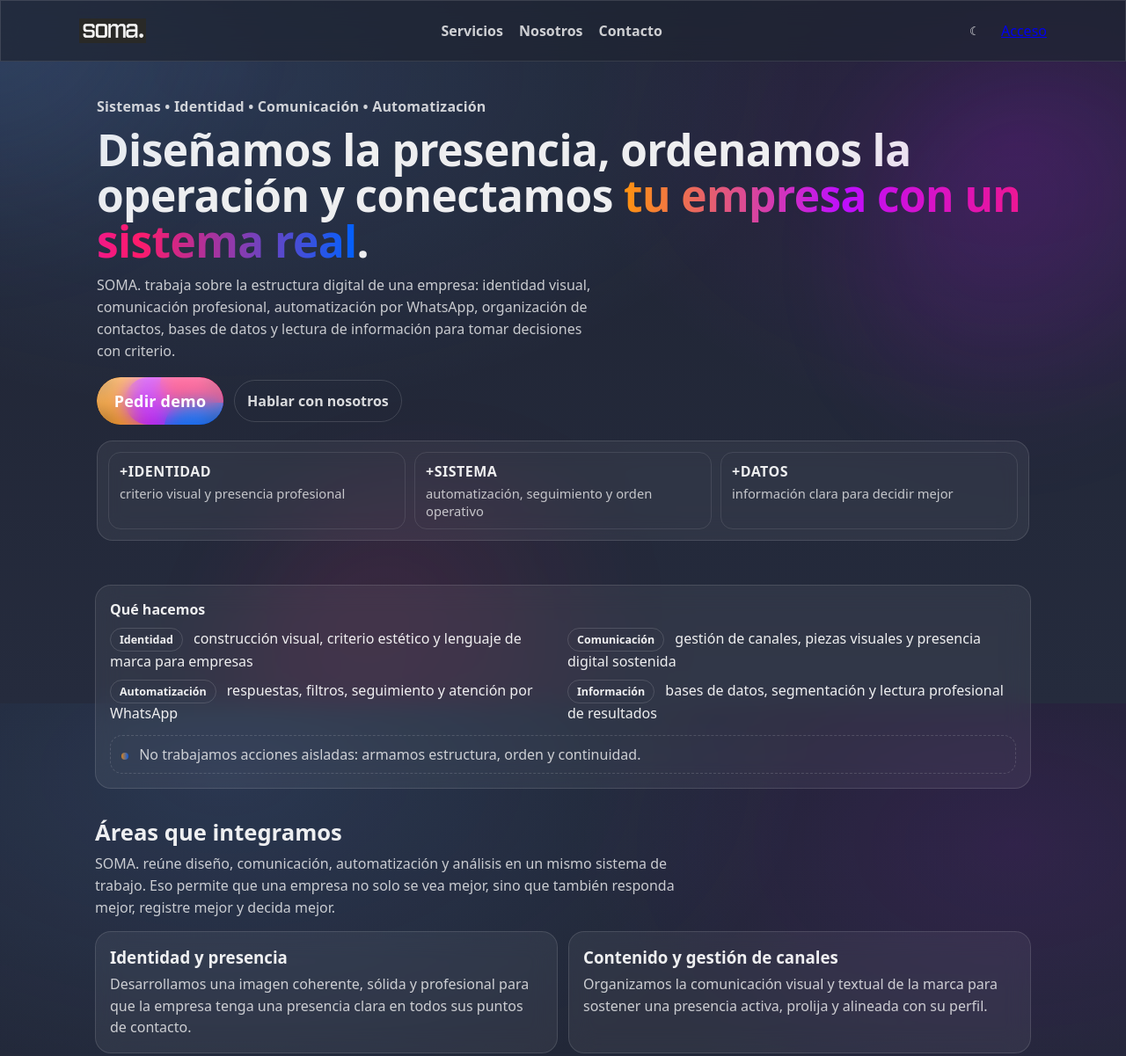
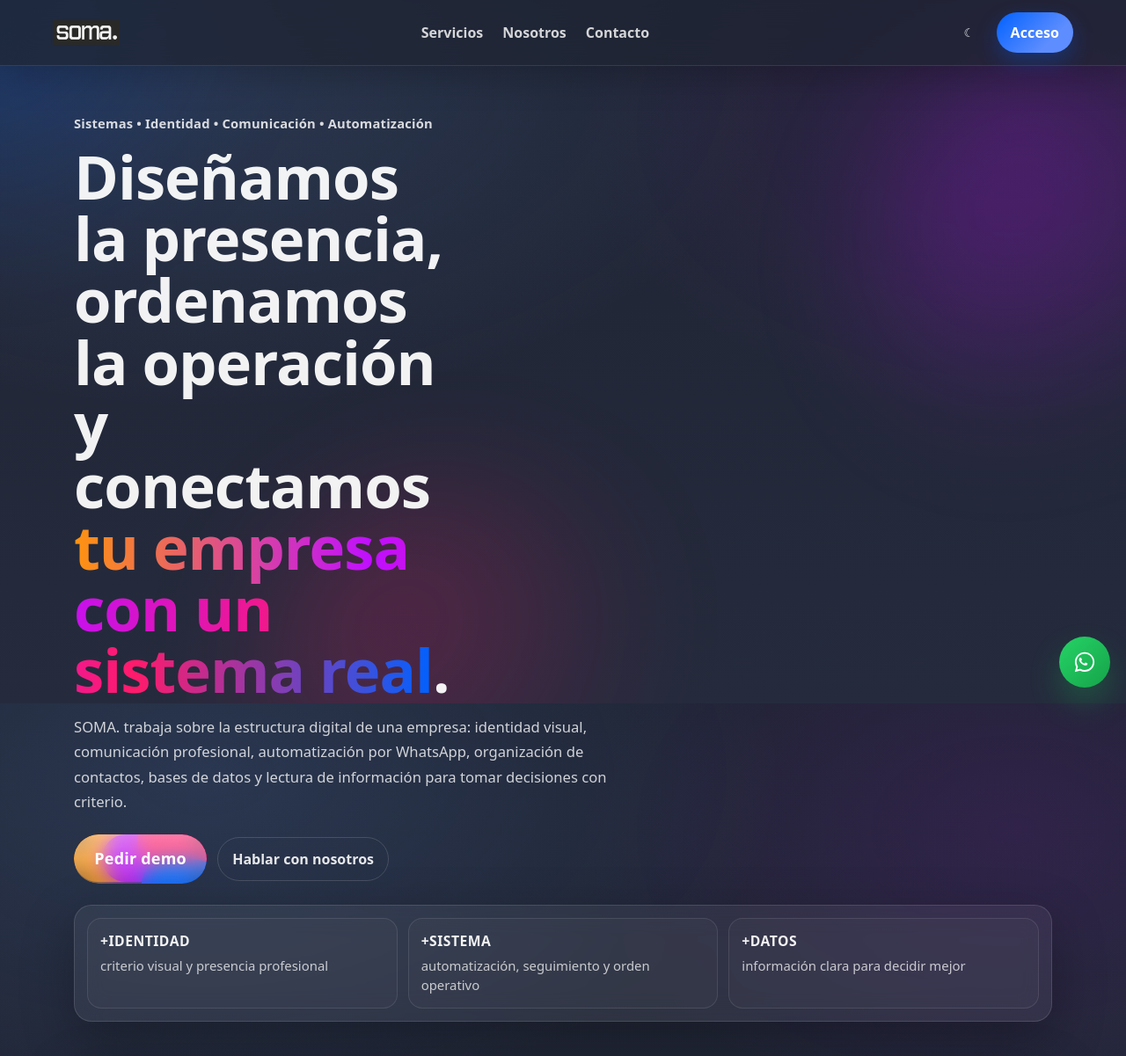
Before and after one commit to somastudiopy-source/SITIO-SOMA, a plain HTML site: page WEB/index.html in a window 1280 px wide. Shown: the top 1201 px of the page at 88% size. Drawn offline with Linux system fonts and the light colour scheme.

Commit message:
Update styles.css

```diff
--- a/WEB/styles.css
+++ b/WEB/styles.css
@@ -1,24 +1,36 @@
 :root {
-  --light: #e8e8e8;
-  --dark: #212121;
+  --light: #edf1f7;
+  --dark: #1f2433;
 
-  --text-dark: rgba(255, 255, 255, 0.92);
-  --text-light: rgba(0, 0, 0, 0.82);
+  --text-dark: rgba(255, 255, 255, 0.94);
+  --text-light: rgba(18, 24, 38, 0.9);
   --muted-dark: rgba(255, 255, 255, 0.72);
-  --muted-light: rgba(0, 0, 0, 0.64);
+  --muted-light: rgba(18, 24, 38, 0.66);
 
   --glass-dark: rgba(255, 255, 255, 0.06);
-  --glass-light: rgba(0, 0, 0, 0.06);
+  --glass-light: rgba(255, 255, 255, 0.58);
   --stroke-dark: rgba(255, 255, 255, 0.12);
-  --stroke-light: rgba(0, 0, 0, 0.12);
+  --stroke-light: rgba(18, 24, 38, 0.1);
 
   --c1: #ff930f;
   --c2: #bf0fff;
   --c3: #ff1b6b;
   --c4: #0061ff;
 
-  --radius: 18px;
-  --max: 1100px;
+  --soma-blue-900: #1f2433;
+  --soma-blue-850: #252b3d;
+  --soma-blue-800: #2b3247;
+  --soma-blue-700: #343c55;
+
+  --accent-blue: #7bb0ff;
+  --success: #22c55e;
+
+  --shadow-dark: 0 20px 60px rgba(0, 0, 0, 0.28);
+  --shadow-light: 0 20px 60px rgba(31, 36, 51, 0.08);
+
+  --radius: 20px;
+  --radius-sm: 14px;
+  --max: 1160px;
 }
 
 * {
@@ -28,6 +40,7 @@
 html,
 body {
   height: 100%;
+  scroll-behavior: smooth;
 }
 
 body {
@@ -35,36 +48,56 @@
   font-family: ui-sans-serif, system-ui, -apple-system, Segoe UI, Roboto, Helvetica,
     Arial, "Apple Color Emoji", "Segoe UI Emoji";
   overflow-x: hidden;
+  line-height: 1.5;
 }
 
 body.theme-dark {
-  background: var(--dark);
+  background:
+    radial-gradient(1200px 700px at 18% 10%, rgba(106, 167, 255, 0.14), transparent 55%),
+    radial-gradient(900px 600px at 90% 18%, rgba(191, 15, 255, 0.1), transparent 55%),
+    linear-gradient(180deg, var(--soma-blue-900), var(--soma-blue-850));
   color: var(--text-dark);
 }
 
 body.theme-light {
-  background: var(--light);
+  background:
+    radial-gradient(900px 500px at 15% 10%, rgba(0, 97, 255, 0.08), transparent 55%),
+    radial-gradient(700px 420px at 92% 18%, rgba(191, 15, 255, 0.06), transparent 55%),
+    var(--light);
   color: var(--text-light);
+}
+
+a {
+  color: inherit;
+}
+
+img {
+  max-width: 100%;
+  display: block;
 }
 
 .container {
   width: 100%;
   max-width: var(--max);
   margin: 0 auto;
-  padding: 92px 18px 60px; /* deja espacio para navbar fixed */
+  padding: 104px 20px 72px;
+  position: relative;
+  z-index: 1;
 }
 
 .glass {
   background: var(--glass-dark);
   border: 1px solid var(--stroke-dark);
   border-radius: var(--radius);
-  backdrop-filter: blur(14px);
-  -webkit-backdrop-filter: blur(14px);
+  backdrop-filter: blur(16px);
+  -webkit-backdrop-filter: blur(16px);
+  box-shadow: var(--shadow-dark);
 }
 
 body.theme-light .glass {
   background: var(--glass-light);
   border: 1px solid var(--stroke-light);
+  box-shadow: var(--shadow-light);
 }
 
 /* Background orbs */
@@ -73,6 +106,7 @@
   inset: 0;
   pointer-events: none;
   overflow: hidden;
+  z-index: 0;
 }
 
 .bg-orb {
@@ -80,8 +114,8 @@
   width: 520px;
   height: 520px;
   border-radius: 50%;
-  filter: blur(64px);
-  opacity: 0.28;
+  filter: blur(72px);
+  opacity: 0.26;
   transform: translate3d(0, 0, 0);
 }
 
@@ -90,21 +124,23 @@
   top: -160px;
   background: radial-gradient(circle at 30% 30%, var(--c4), transparent 60%);
 }
+
 .orb-2 {
   right: -220px;
   top: 60px;
   background: radial-gradient(circle at 30% 30%, var(--c2), transparent 60%);
 }
+
 .orb-3 {
-  left: 20%;
+  left: 22%;
   bottom: -260px;
   background: radial-gradient(circle at 30% 30%, var(--c3), transparent 60%);
 }
 
-/* ========== NAVBAR FULL WIDTH ========== */
+/* NAV */
 .nav {
   position: fixed;
-  z-index: 10;
+  z-index: 30;
   left: 0;
   top: 0;
   width: 100%;
@@ -115,6 +151,18 @@
   padding: 14px 22px;
 }
 
+body.theme-dark .nav.glass {
+  background: rgba(31, 36, 51, 0.72);
+  border-bottom: 1px solid rgba(255, 255, 255, 0.1);
+  box-shadow: 0 10px 40px rgba(0, 0, 0, 0.22);
+}
+
+body.theme-light .nav.glass {
+  background: rgba(255, 255, 255, 0.68);
+  border-bottom: 1px solid rgba(18, 24, 38, 0.08);
+  box-shadow: 0 10px 30px rgba(31, 36, 51, 0.06);
+}
+
 .nav-inner {
   width: 100%;
   max-width: var(--max);
@@ -122,6 +170,7 @@
   display: flex;
   align-items: center;
   justify-content: space-between;
+  gap: 18px;
 }
 
 .brand {
@@ -144,25 +193,28 @@
 
 .nav-links {
   display: none;
-  gap: 18px;
+  gap: 22px;
   align-items: center;
 }
 
 .nav-links a {
   text-decoration: none;
   font-weight: 600;
-  opacity: 0.85;
+  opacity: 0.86;
+  transition: opacity 0.2s ease, transform 0.2s ease;
 }
 
 body.theme-dark .nav-links a {
   color: var(--text-dark);
 }
+
 body.theme-light .nav-links a {
   color: var(--text-light);
 }
 
 .nav-links a:hover {
   opacity: 1;
+  transform: translateY(-1px);
 }
 
 .nav-actions {
@@ -172,21 +224,25 @@
 }
 
 .icon-btn {
-  height: 40px;
-  width: 40px;
+  height: 42px;
+  width: 42px;
   border-radius: 14px;
   border: 1px solid transparent;
   cursor: pointer;
   background: transparent;
   color: inherit;
+  transition: border-color 0.2s ease, transform 0.2s ease, background 0.2s ease;
 }
 
 .icon-btn:hover {
+  transform: translateY(-1px);
   border-color: rgba(255, 255, 255, 0.16);
+  background: rgba(255, 255, 255, 0.04);
 }
 
 body.theme-light .icon-btn:hover {
-  border-color: rgba(0, 0, 0, 0.12);
+  border-color: rgba(0, 0, 0, 0.1);
+  background: rgba(0, 0, 0, 0.04);
 }
 
 .link-pill {
@@ -198,18 +254,41 @@
   color: inherit;
   opacity: 0.92;
 }
+
 body.theme-light .link-pill {
   border: 1px solid rgba(0, 0, 0, 0.12);
 }
+
 .link-pill:hover {
   opacity: 1;
 }
 
-/* Hero */
+.btn-primary {
+  display: inline-flex;
+  align-items: center;
+  justify-content: center;
+  min-height: 44px;
+  padding: 11px 16px;
+  border-radius: 999px;
+  text-decoration: none;
+  font-weight: 800;
+  letter-spacing: 0.1px;
+  color: white;
+  background: linear-gradient(135deg, var(--c4), #5d8dff 70%);
+  box-shadow: 0 10px 24px rgba(0, 97, 255, 0.28);
+  transition: transform 0.2s ease, box-shadow 0.2s ease, opacity 0.2s ease;
+}
+
+.btn-primary:hover {
+  transform: translateY(-1px);
+  box-shadow: 0 14px 28px rgba(0, 97, 255, 0.34);
+}
+
+/* HERO */
 .hero {
   display: grid;
   grid-template-columns: 1fr;
-  gap: 16px;
+  gap: 18px;
 }
 
 .hero.hero-single {
@@ -217,22 +296,24 @@
 }
 
 .hero-left {
-  padding: 18px 2px;
+  padding: 24px 4px 8px;
 }
 
 .kicker {
   display: inline-block;
-  font-weight: 700;
+  font-weight: 800;
   letter-spacing: 0.2px;
-  opacity: 0.85;
-  margin: 0 0 12px;
+  opacity: 0.88;
+  margin: 0 0 14px;
+  font-size: 0.92rem;
 }
 
 h1 {
-  margin: 0 0 12px;
-  font-size: clamp(2rem, 5vw, 3.1rem);
-  line-height: 1.05;
-  letter-spacing: -0.6px;
+  margin: 0 0 16px;
+  font-size: clamp(2.3rem, 5.6vw, 4.3rem);
+  line-height: 1.02;
+  letter-spacing: -1px;
+  max-width: 11ch;
 }
 
 .gradient-text {
@@ -243,10 +324,11 @@
 }
 
 .sub {
-  margin: 0 0 18px;
-  opacity: 0.82;
-  line-height: 1.55;
-  max-width: 62ch;
+  margin: 0 0 22px;
+  opacity: 0.84;
+  line-height: 1.72;
+  max-width: 68ch;
+  font-size: 1.04rem;
 }
 
 .hero-cta {
@@ -257,13 +339,18 @@
 }
 
 .secondary {
+  display: inline-flex;
+  align-items: center;
+  justify-content: center;
+  min-height: 46px;
   text-decoration: none;
   font-weight: 700;
-  padding: 12px 14px;
+  padding: 12px 16px;
   border-radius: 999px;
-  opacity: 0.9;
+  opacity: 0.94;
   border: 1px solid rgba(255, 255, 255, 0.16);
   color: inherit;
+  transition: opacity 0.2s ease, transform 0.2s ease, background 0.2s ease;
 }
 
 body.theme-light .secondary {
@@ -272,6 +359,12 @@
 
 .secondary:hover {
   opacity: 1;
+  transform: translateY(-1px);
+  background: rgba(255, 255, 255, 0.04);
+}
+
+body.theme-light .secondary:hover {
+  background: rgba(0, 0, 0, 0.03);
 }
 
 .loader-wrap {
@@ -280,42 +373,51 @@
   gap: 10px;
   opacity: 0.9;
 }
+
 .loader-wrap.show {
   display: inline-flex;
 }
 
-/* Stats */
+/* STATS */
 .hero-stats {
-  margin-top: 18px;
+  margin-top: 24px;
   display: grid;
   grid-template-columns: repeat(3, minmax(0, 1fr));
-  gap: 10px;
-  padding: 12px;
+  gap: 12px;
+  padding: 14px;
 }
 
 .stat {
-  padding: 10px 12px;
-  border-radius: 14px;
+  padding: 14px 14px;
+  border-radius: 16px;
   border: 1px solid rgba(255, 255, 255, 0.1);
+  background: rgba(255, 255, 255, 0.025);
 }
+
 body.theme-light .stat {
-  border: 1px solid rgba(0, 0, 0, 0.1);
+  border: 1px solid rgba(0, 0, 0, 0.08);
+  background: rgba(255, 255, 255, 0.44);
 }
 
 .stat-num {
   font-weight: 900;
   letter-spacing: 0.5px;
-  margin-bottom: 4px;
+  margin-bottom: 6px;
+  font-size: 0.98rem;
 }
+
 .stat-label {
   opacity: 0.78;
-  font-size: 0.92rem;
+  font-size: 0.93rem;
+  line-height: 1.45;
 }
 
-/* Lists, pills, notes */
+/* LISTS / PILLS / NOTES */
 .card-title {
   font-weight: 900;
-  margin-bottom: 10px;
+  margin-bottom: 12px;
+  font-size: 1.08rem;
+  letter-spacing: -0.2px;
 }
 
 .feature-list {
@@ -323,7 +425,12 @@
   padding: 0;
   margin: 0;
   display: grid;
-  gap: 10px;
+  gap: 12px;
+}
+
+.feature-list li {
+  line-height: 1.65;
+  opacity: 0.92;
 }
 
 .pill {
@@ -331,25 +438,32 @@
   align-items: center;
   font-weight: 800;
   font-size: 0.78rem;
-  padding: 4px 10px;
+  padding: 5px 10px;
   border-radius: 999px;
   border: 1px solid rgba(255, 255, 255, 0.14);
   margin-right: 8px;
+  margin-bottom: 4px;
+  background: rgba(255, 255, 255, 0.04);
 }
+
 body.theme-light .pill {
-  border: 1px solid rgba(0, 0, 0, 0.12);
+  border: 1px solid rgba(0, 0, 0, 0.1);
+  background: rgba(255, 255, 255, 0.5);
 }
 
 .mini-note {
-  margin-top: 14px;
-  opacity: 0.82;
-  padding: 10px 12px;
+  margin-top: 16px;
+  opacity: 0.84;
+  padding: 12px 14px;
   border-radius: 14px;
   border: 1px dashed rgba(255, 255, 255, 0.18);
+  line-height: 1.6;
 }
+
 body.theme-light .mini-note {
-  border: 1px dashed rgba(0, 0, 0, 0.18);
+  border: 1px dashed rgba(0, 0, 0, 0.16);
 }
+
 .dot {
   display: inline-block;
   width: 8px;
@@ -359,43 +473,58 @@
   background: linear-gradient(90deg, var(--c1), var(--c4));
 }
 
-/* Sections */
+/* SECTIONS */
 .section {
-  margin-top: 32px;
+  margin-top: 34px;
+}
+
+.section-head {
+  margin-bottom: 14px;
 }
 
 .section-head h2 {
-  margin: 0 0 6px;
-  font-size: 1.6rem;
+  margin: 0 0 8px;
+  font-size: clamp(1.65rem, 3vw, 2.3rem);
+  letter-spacing: -0.5px;
 }
+
 .section-head p {
-  margin: 0 0 14px;
+  margin: 0;
   opacity: 0.82;
-  line-height: 1.55;
-  max-width: 75ch;
+  line-height: 1.7;
+  max-width: 78ch;
 }
 
 .grid {
   display: grid;
   grid-template-columns: 1fr;
-  gap: 12px;
+  gap: 14px;
 }
 
 .card {
-  padding: 16px;
+  padding: 20px;
+  transition: transform 0.2s ease, border-color 0.2s ease, background 0.2s ease;
 }
+
+.card:hover {
+  transform: translateY(-2px);
+}
+
 .card h3 {
-  margin: 0 0 6px;
+  margin: 0 0 8px;
+  font-size: 1.08rem;
+  letter-spacing: -0.2px;
 }
+
 .card p {
   margin: 0;
-  opacity: 0.82;
-  line-height: 1.55;
+  opacity: 0.84;
+  line-height: 1.68;
 }
 
-/* Wide blocks */
+/* WIDE BLOCKS */
 .wide {
-  padding: 16px;
+  padding: 18px;
   display: grid;
   gap: 14px;
 }
@@ -407,21 +536,25 @@
 }
 
 .tag {
-  padding: 8px 10px;
+  padding: 9px 11px;
   border-radius: 999px;
   font-weight: 800;
+  font-size: 0.84rem;
   border: 1px solid rgba(255, 255, 255, 0.14);
-  opacity: 0.9;
-}
-body.theme-light .tag {
-  border: 1px solid rgba(0, 0, 0, 0.12);
+  opacity: 0.92;
+  background: rgba(255, 255, 255, 0.04);
 }
 
-/* Contact */
+body.theme-light .tag {
+  border: 1px solid rgba(0, 0, 0, 0.1);
+  background: rgba(255, 255, 255, 0.5);
+}
+
+/* CONTACT */
 .contact {
-  padding: 16px;
+  padding: 20px;
   display: grid;
-  gap: 14px;
+  gap: 16px;
 }
 
 .contact-line {
@@ -439,67 +572,83 @@
   flex-wrap: wrap;
 }
 
-/* Footer */
+/* FOOTER */
 .footer {
-  margin-top: 34px;
-  padding: 16px 6px 0;
+  margin-top: 38px;
+  padding: 18px 6px 0;
   display: flex;
   justify-content: space-between;
   gap: 10px;
-  opacity: 0.86;
+  opacity: 0.82;
   flex-wrap: wrap;
+  font-size: 0.95rem;
 }
+
 .footer.compact {
   justify-content: center;
   padding-top: 26px;
 }
+
 .footer-links a {
   color: inherit;
   text-decoration: none;
-  margin-left: 10px;
+  margin-left: 12px;
   opacity: 0.9;
 }
+
 .footer-links a:hover {
   opacity: 1;
 }
 
-/* "Qué resolvemos" container */
+/* WIDE SIMPLE CARD */
 .card-wide {
-  padding: 16px;
+  padding: 20px;
 }
 
-/* Loader (Uiverse) */
+/* LOADER */
 .loader {
   border: 4px solid rgba(0, 0, 0, 0.1);
   border-left-color: transparent;
   border-radius: 50%;
-  width: 36px;
-  height: 36px;
+  width: 34px;
+  height: 34px;
   animation: spin89345 1s linear infinite;
 }
+
 @keyframes spin89345 {
-  0% { transform: rotate(0deg); }
-  100% { transform: rotate(360deg); }
+  0% {
+    transform: rotate(0deg);
   }
+
+  100% {
+    transform: rotate(360deg);
+  }
+}
+
 body.theme-dark .loader {
   border: 4px solid rgba(255, 255, 255, 0.14);
   border-left-color: transparent;
 }
 
-/* Blob button (Uiverse) */
+/* BLOB BUTTON */
 .blob-btn {
   position: relative;
   font-family: inherit;
   font-size: 18px;
   border-radius: 40em;
-  width: 8em;
-  height: 3em;
+  width: 8.4em;
+  height: 3.1em;
   z-index: 1;
   color: white;
   cursor: pointer;
   overflow: hidden;
   border: none;
   background: transparent;
+  transition: transform 0.2s ease;
+}
+
+.blob-btn:hover {
+  transform: translateY(-1px);
 }
 
 .blob-btn .text {
@@ -508,10 +657,10 @@
   top: 0;
   width: 100%;
   height: 100%;
-  line-height: 3em;
+  line-height: 3.1em;
   border-radius: 40em;
   border: none;
-  background: linear-gradient(rgba(255, 255, 255, 0.42), rgba(150, 150, 150, 0.2));
+  background: linear-gradient(rgba(255, 255, 255, 0.42), rgba(150, 150, 150, 0.18));
   z-index: 1;
   backdrop-filter: blur(10px);
   -webkit-backdrop-filter: blur(10px);
@@ -531,22 +680,59 @@
   transition: transform 0.3s ease-in-out, background 0.3s ease-in-out;
 }
 
-.blob-btn .blob:nth-child(2) { left: 0em; top: 0; background: var(--c1); }
-.blob-btn .blob:nth-child(3) { left: 1.8em; top: 0; background: var(--c2); }
-.blob-btn .blob:nth-child(4) { left: 4em; top: -1em; background: var(--c3); }
-.blob-btn .blob:nth-child(5) { left: 4.3em; top: 1.6em; background: var(--c4); }
+.blob-btn .blob:nth-child(2) {
+  left: 0em;
+  top: 0;
+  background: var(--c1);
+}
 
-.blob-btn:hover .blob:nth-child(2) { background: var(--c4); }
-.blob-btn:hover .blob:nth-child(3) { background: var(--c3); }
-.blob-btn:hover .blob:nth-child(4) { background: var(--c2); }
-.blob-btn:hover .blob:nth-child(5) { background: var(--c1); }
+.blob-btn .blob:nth-child(3) {
+  left: 1.8em;
+  top: 0;
+  background: var(--c2);
+}
 
-.blob-btn:hover .blob { transform: scale(1.3); }
-.blob-btn:active { outline: 2px solid rgba(255, 255, 255, 0.65); }
+.blob-btn .blob:nth-child(4) {
+  left: 4em;
+  top: -1em;
+  background: var(--c3);
+}
 
-.w-full { width: 100%; }
+.blob-btn .blob:nth-child(5) {
+  left: 4.3em;
+  top: 1.6em;
+  background: var(--c4);
+}
 
-/* Login form */
+.blob-btn:hover .blob:nth-child(2) {
+  background: var(--c4);
+}
+
+.blob-btn:hover .blob:nth-child(3) {
+  background: var(--c3);
+}
+
+.blob-btn:hover .blob:nth-child(4) {
+  background: var(--c2);
+}
+
+.blob-btn:hover .blob:nth-child(5) {
+  background: var(--c1);
+}
+
+.blob-btn:hover .blob {
+  transform: scale(1.3);
+}
+
+.blob-btn:active {
+  outline: 2px solid rgba(255, 255, 255, 0.65);
+}
+
+.w-full {
+  width: 100%;
+}
+
+/* LOGIN / FORM */
 .form {
   --clr: var(--c4);
   --clr-alpha: rgba(255, 255, 255, 0.08);
@@ -572,7 +758,9 @@
   margin-bottom: 4px;
 }
 
-.form-head h2 { margin: 0; }
+.form-head h2 {
+  margin: 0;
+}
 
 .tiny {
   opacity: 0.82;
@@ -612,7 +800,10 @@
   color: var(--muted-dark);
   font-weight: 700;
 }
-body.theme-light .label { color: var(--muted-light); }
+
+body.theme-light .label {
+  color: var(--muted-light);
+}
 
 .form-foot {
   display: flex;
@@ -625,14 +816,19 @@
   margin-top: 4px;
 }
 
-.form-foot .divider { opacity: 0.6; }
+.form-foot .divider {
+  opacity: 0.6;
+}
 
 .span {
   text-decoration: none;
   color: inherit;
   opacity: 0.9;
 }
-.span:hover { opacity: 1; }
+
+.span:hover {
+  opacity: 1;
+}
 
 .form-msg {
   width: 100%;
@@ -642,10 +838,16 @@
   border: 1px solid rgba(255, 255, 255, 0.14);
   opacity: 0.95;
 }
-body.theme-light .form-msg { border: 1px solid rgba(0, 0, 0, 0.12); }
-.form-msg.show { display: block; }
 
-/* Auth layout */
+body.theme-light .form-msg {
+  border: 1px solid rgba(0, 0, 0, 0.12);
+}
+
+.form-msg.show {
+  display: block;
+}
+
+/* AUTH */
 .auth-wrap {
   margin-top: 14px;
   display: grid;
@@ -653,8 +855,13 @@
   gap: 14px;
 }
 
-.auth-left { padding: 16px; }
-.auth-left h1 { margin: 0 0 8px; }
+.auth-left {
+  padding: 16px;
+}
+
+.auth-left h1 {
+  margin: 0 0 8px;
+}
 
 .auth-badges {
   display: flex;
@@ -670,6 +877,7 @@
   border-radius: 14px;
   border: 1px dashed rgba(255, 255, 255, 0.18);
 }
+
 body.theme-light .auth-hint {
   border: 1px dashed rgba(0, 0, 0, 0.18);
 }
@@ -679,21 +887,54 @@
   justify-content: center;
 }
 
-/* Responsive */
+/* WHATSAPP FLOAT */
+.whatsapp-float {
+  position: fixed;
+  right: 18px;
+  bottom: 18px;
+  width: 58px;
+  height: 58px;
+  border-radius: 999px;
+  background: linear-gradient(135deg, #25d366, #16a34a);
+  display: inline-flex;
+  align-items: center;
+  justify-content: center;
+  box-shadow: 0 18px 34px rgba(22, 163, 74, 0.32);
+  z-index: 50;
+  transition: transform 0.2s ease, box-shadow 0.2s ease, filter 0.2s ease;
+}
+
+.whatsapp-float:hover {
+  transform: translateY(-2px) scale(1.03);
+  box-shadow: 0 22px 40px rgba(22, 163, 74, 0.38);
+  filter: saturate(1.05);
+}
+
+.whatsapp-float:active {
+  transform: scale(0.98);
+}
+
+/* UTILITIES */
+::selection {
+  background: rgba(123, 176, 255, 0.28);
+}
+
 @media (min-width: 860px) {
-  .nav-links { display: flex; }
+  .nav-links {
+    display: flex;
+  }
 
   .grid {
     grid-template-columns: repeat(2, minmax(0, 1fr));
   }
 
   .wide {
-    grid-template-columns: 1.2fr 0.8fr;
+    grid-template-columns: 1.15fr 0.85fr;
     align-items: center;
   }
 
   .contact {
-    grid-template-columns: 1.2fr 0.8fr;
+    grid-template-columns: 1.15fr 0.85fr;
     align-items: center;
   }
 
@@ -705,83 +946,81 @@
   .feature-grid {
     display: grid;
     grid-template-columns: 1fr 1fr;
+    gap: 12px;
+  }
+}
+
+@media (max-width: 859px) {
+  .container {
+    padding: 96px 16px 72px;
+  }
+
+  .nav {
+    padding: 12px 14px;
+  }
+
+  .nav-inner {
     gap: 10px;
   }
-}
-/* =========================
-   SOMA Blue Theme (nuevo)
-   ========================= */
 
-/* Tonos base */
-:root {
-  --soma-blue-900: #1f2433;  /* azul oscuro (base) */
-  --soma-blue-850: #252b3d;
-  --soma-blue-800: #2b3247;
-  --soma-blue-700: #343c55;
-
-  /* Glass sobre azul */
-  --glass-blue-dark: rgba(255, 255, 255, 0.06);
-  --stroke-blue-dark: rgba(255, 255, 255, 0.12);
-
-  /* Light sobre azul */
-  --light-on-blue: #e8e8e8;
-
-  /* Link/Focus (azul vivo) */
-  --accent-blue: #6aa7ff;
+  .btn-primary {
+    padding: 10px 14px;
+    min-height: 42px;
   }
 
-/* Fondo principal en modo oscuro: azul */
-body.theme-dark {
-  background: radial-gradient(
-      1200px 700px at 20% 10%,
-      rgba(106, 167, 255, 0.14),
-      transparent 55%
-    ),
-    radial-gradient(
-      900px 600px at 90% 20%,
-      rgba(191, 15, 255, 0.10),
-      transparent 55%
-    ),
-    linear-gradient(180deg, var(--soma-blue-900), var(--soma-blue-850));
-  color: var(--text-dark);
+  h1 {
+    max-width: 14ch;
   }
 
-/* Glass un poquito más pro sobre azul */
-body.theme-dark .glass {
-  background: rgba(255, 255, 255, 0.06);
-  border: 1px solid rgba(255, 255, 255, 0.12);
+  .hero-stats {
+    grid-template-columns: 1fr;
   }
 
-/* Navbar: más sólido para “barra” */
-body.theme-dark .nav.glass {
-  background: rgba(31, 36, 51, 0.72);
-  border-bottom: 1px solid rgba(255, 255, 255, 0.10);
+  .footer-links a {
+    margin-left: 0;
+    margin-right: 12px;
+  }
 }
 
-/* Links del navbar: azul suave al hover */
-body.theme-dark .nav-links a:hover {
-  color: var(--accent-blue);
+@media (max-width: 640px) {
+  .brand-logo {
+    height: 24px;
   }
 
-/* Botones secundarios con un toque azul */
-body.theme-dark .secondary:hover,
-body.theme-dark .link-pill:hover {
-  border-color: rgba(106, 167, 255, 0.35);
+  .icon-btn {
+    height: 40px;
+    width: 40px;
   }
 
-/* Orbes: más alineadas al azul */
-body.theme-dark .orb-1 {
-  background: radial-gradient(circle at 30% 30%, rgba(106, 167, 255, 0.70), transparent 60%);
-}
-body.theme-dark .orb-2 {
-  background: radial-gradient(circle at 30% 30%, rgba(191, 15, 255, 0.55), transparent 60%);
-}
-body.theme-dark .orb-3 {
-  background: radial-gradient(circle at 30% 30%, rgba(255, 27, 107, 0.45), transparent 60%);
+  .blob-btn {
+    width: 8.1em;
+    font-size: 17px;
   }
 
-/* (Opcional) modo claro mantiene tu base */
-body.theme-light {
-  background: var(--light);
-  color: var(--text-light);
+  .secondary,
+  .btn-primary {
+    width: 100%;
   }
+
+  .hero-cta {
+    align-items: stretch;
+  }
+
+  .card,
+  .wide,
+  .contact,
+  .card-wide {
+    padding: 16px;
+  }
+
+  .section {
+    margin-top: 28px;
+  }
+
+  .whatsapp-float {
+    right: 14px;
+    bottom: 14px;
+    width: 56px;
+    height: 56px;
+  }
+}
```
Lines whose indentation alone changed are shown as unchanged.
